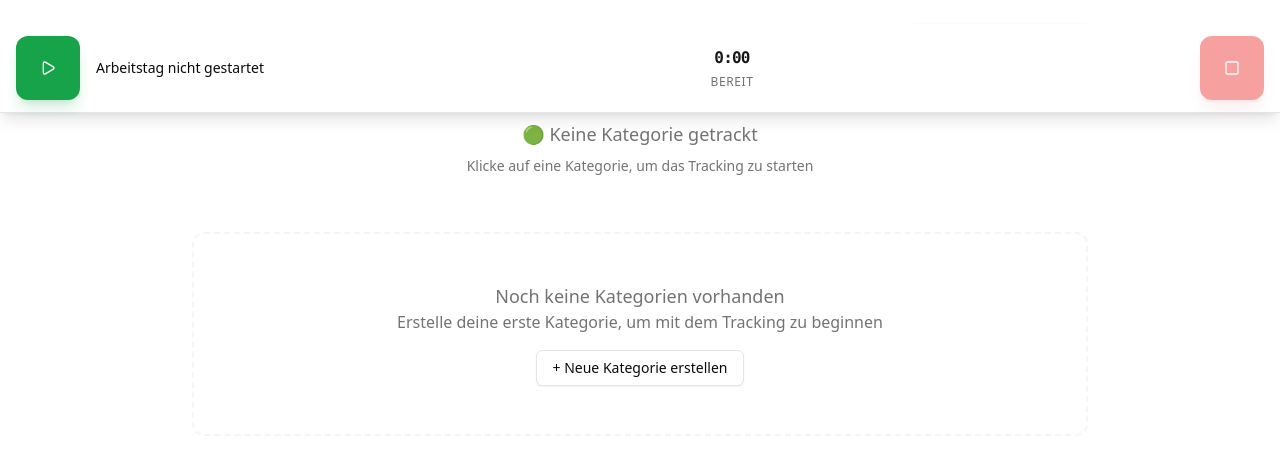
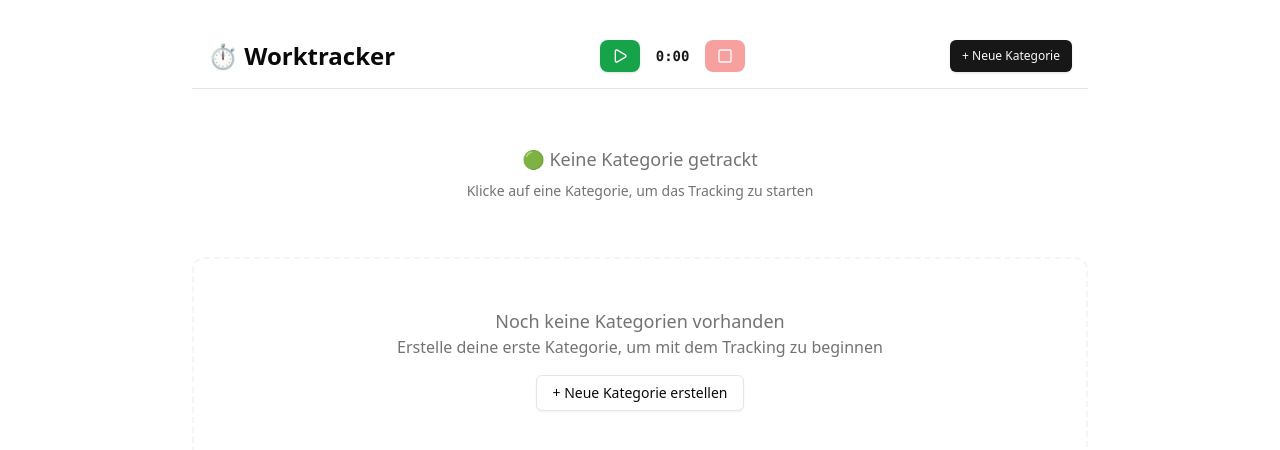
Before and after one commit to kolawilk/worktracker, a React (Vite) app: page / in a window 1280 px wide. Shown: the top 450 px of the page. Built offline with nearby package versions, Linux system fonts and the light colour scheme.

Commit message:
refactor: integrate workday controls into header

```diff
--- a/src/App.tsx
+++ b/src/App.tsx
@@ -59,17 +59,19 @@ function App() {
   return (
     <div className="min-h-screen bg-background p-6">
       <div className="max-w-4xl mx-auto space-y-6">
-        <div className="flex items-center justify-between">
-          <h1 className="text-3xl font-bold text-foreground">
+        {/* Header mit WorkDayToolbar integriert */}
+        <div className="flex items-center justify-between p-4 border-b">
+          <h1 className="text-2xl font-bold text-foreground">
             ⏱️ Worktracker
           </h1>
-          <Button onClick={handleAddCategory} size="lg">
+
+          {/* WorkDayToolbar integriert in Header mitte */}
+          <WorkDayToolbar />
+
+          <Button onClick={handleAddCategory} size="sm">
             + Neue Kategorie
           </Button>
         </div>
-
-        {/* Work Day Toolbar Section (sticky header) */}
-        <WorkDayToolbar />
 
         {/* Active Tracker Section */}
         <ActiveTracker />
--- a/src/components/workday/WorkDayToolbar.tsx
+++ b/src/components/workday/WorkDayToolbar.tsx
@@ -114,24 +114,19 @@ const WorkDayToolbar = () => {
 
   return (
     <>
-      {/* Toolbar Component */}
-      <div className={cn(
-        'fixed top-0 left-0 right-0 z-40 flex items-center justify-between px-4 py-3 shadow-lg border-b',
-        'bg-card text-card-foreground border-border',
-        'transition-all duration-300 ease-in-out'
-      )}>
+      {/* Toolbar Component - kompakt integriert in Header */}
+      <div className="flex items-center gap-2">
         {/* Left: Start/Pause Button */}
         <div className="flex items-center">
           <Button
             variant={getPrimaryButtonVariant()}
-            size="icon"
+            size="sm"
             className={cn(
-              'h-14 w-14 md:h-16 md:w-16 rounded-xl transition-all duration-200',
-              'hover:scale-105 active:scale-95',
+              'h-8 px-3 rounded-lg transition-all duration-200',
               status.status === 'not-started' || status.status === 'paused'
-                ? 'bg-green-600 hover:bg-green-700 text-white shadow-lg shadow-green-600/20'
+                ? 'bg-green-600 hover:bg-green-700 text-white'
                 : status.status === 'running'
-                  ? 'bg-yellow-600 hover:bg-yellow-700 text-white shadow-lg shadow-yellow-600/20'
+                  ? 'bg-yellow-600 hover:bg-yellow-700 text-white'
                   : 'bg-muted text-muted-foreground'
             )}
             onClick={handleStartPause}
@@ -139,26 +134,21 @@ const WorkDayToolbar = () => {
             aria-label={status.status === 'running' ? 'Pause' : 'Start'}
           >
             {status.status === 'running' ? (
-              <Pause className="h-7 w-7 md:h-8 md:w-8" />
+              <Pause className="h-4 w-4" />
             ) : (
-              <Play className="h-7 w-7 md:h-8 md:w-8" />
+              <Play className="h-4 w-4" />
             )}
             <span className="sr-only">
               {status.status === 'running' ? 'Pause' : status.status === 'paused' ? 'Weiter' : 'Start'}
             </span>
           </Button>
-          <div className="ml-4 hidden md:block">
-            <div className="text-sm font-medium text-card-foreground">
-              {status.label}
-            </div>
-          </div>
         </div>
 
         {/* Center: Time Display */}
-        <div className="flex-1 flex items-center justify-center px-4">
+        <div className="flex items-center justify-center px-2">
           <div className="text-center">
             <div className={cn(
-              'font-mono font-bold tracking-tighter transition-all duration-300',
+              'font-mono font-bold text-sm transition-all duration-300',
               status.status === 'ended'
                 ? 'text-muted-foreground'
                 : status.status === 'paused'
@@ -167,11 +157,6 @@ const WorkDayToolbar = () => {
             )}>
               {formatDuration(workTime)}
             </div>
-            <div className="text-xs text-muted-foreground mt-1 uppercase tracking-wider">
-              {status.status === 'running' ? 'Gesamtzeit läuft' :
-               status.status === 'paused' ? 'Zeit pausiert' :
-               status.status === 'ended' ? 'Arbeitstag beendet' : 'Bereit'}
-            </div>
           </div>
         </div>
 
@@ -179,17 +164,16 @@ const WorkDayToolbar = () => {
         <div className="flex items-center">
           <Button
             variant="destructive"
-            size="icon"
+            size="sm"
             className={cn(
-              'h-14 w-14 md:h-16 md:w-16 rounded-xl transition-all duration-200',
-              'hover:scale-105 active:scale-95',
-              'shadow-lg shadow-red-500/20'
+              'h-8 px-3 rounded-lg transition-all duration-200',
+              'hover:bg-red-700'
             )}
             onClick={handleEndWorkDay}
             disabled={status.status === 'not-started' || status.status === 'ended'}
             aria-label="Arbeitstag beenden"
           >
-            <Square className="h-7 w-7 md:h-8 md:w-8" />
+            <Square className="h-4 w-4" />
             <span className="sr-only">Arbeitstag beenden</span>
           </Button>
         </div>
```
Also changed, not shown: tasks/backlog/ui-toolbar-redesign.md (added, +37 -0 lines).
